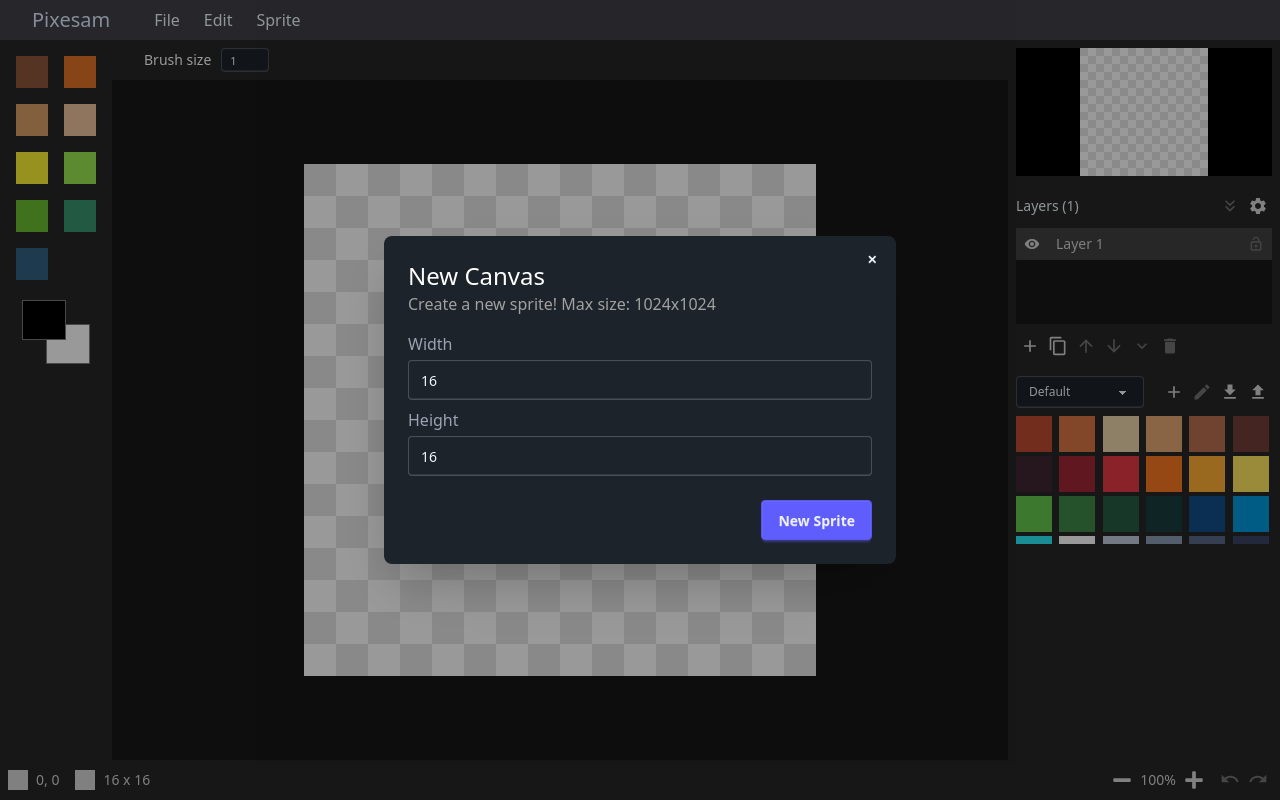
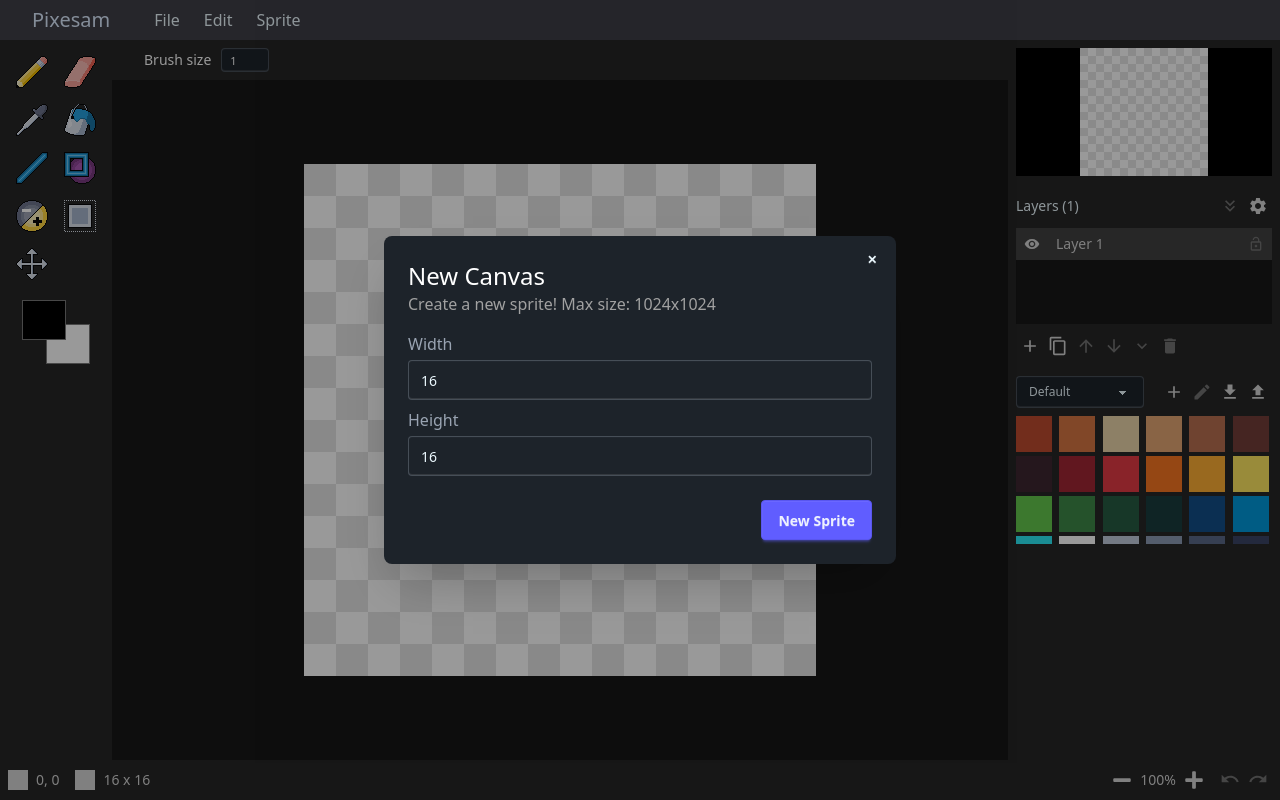
Before and after one commit to SamLeB1/pixesam, a React (Vite) app in the folder client/: page / in a window 1280 px wide. Built offline with nearby package versions, Linux system fonts and the light colour scheme.

Commit message:
updated tool icons

```diff
--- a/client/src/components/SideBarLeft.tsx
+++ b/client/src/components/SideBarLeft.tsx
@@ -7,9 +7,7 @@ function toolIcon(row: number, col: number): React.CSSProperties {
     width: 32,
     height: 32,
     backgroundImage: `url(${toolsSprite})`,
-    backgroundSize: "64px 160px",
     backgroundPosition: `${-col * 32}px ${-row * 32}px`,
-    imageRendering: "pixelated",
   };
 }
 
```
Also changed, not shown: client/src/assets/images/tools.png.
